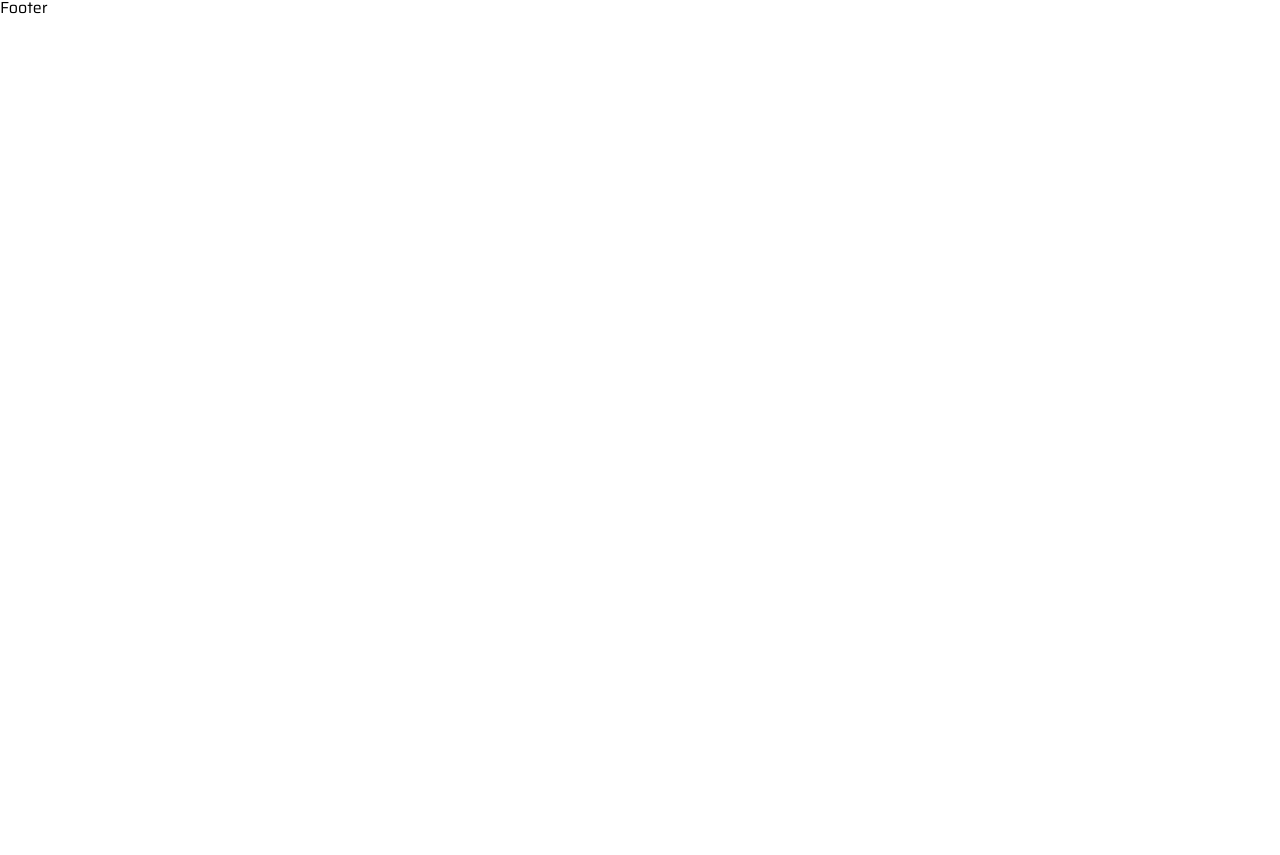
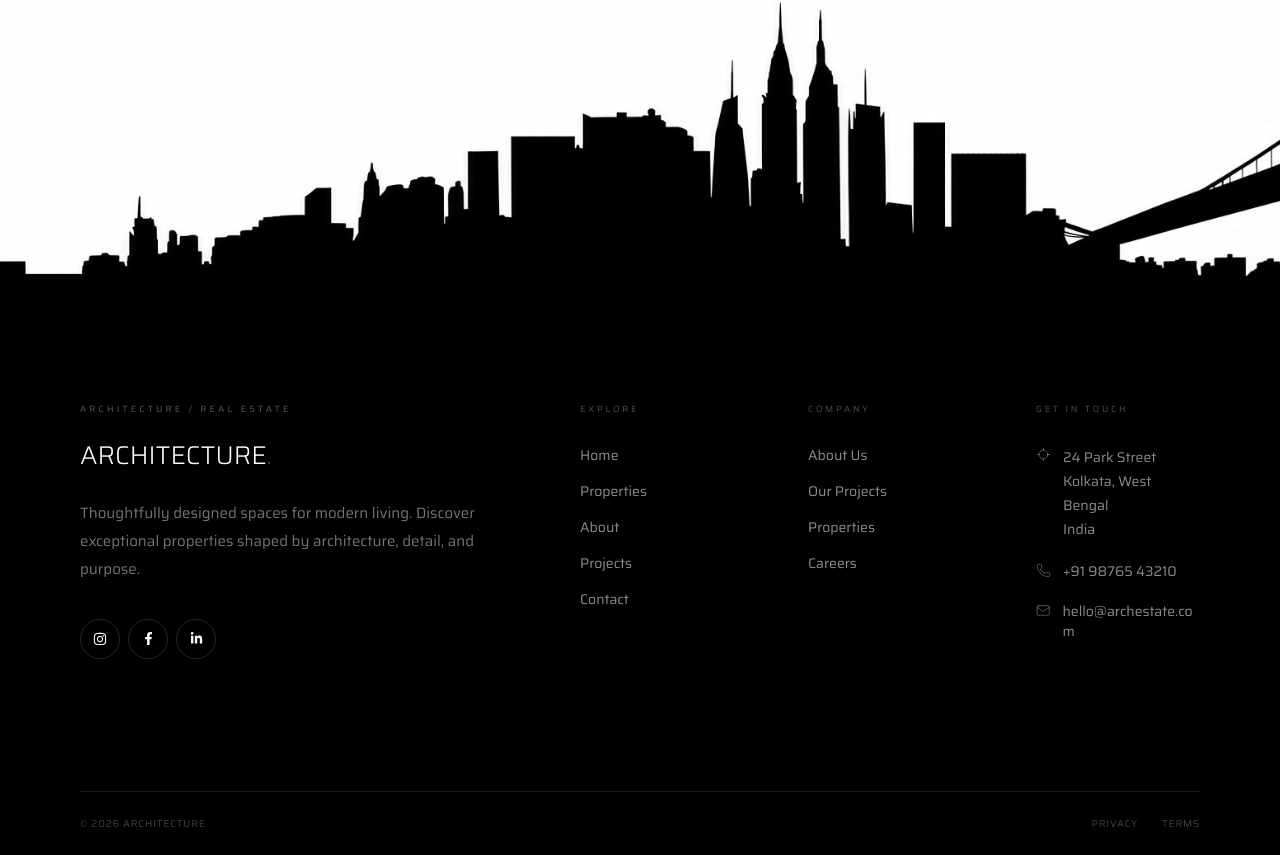
Before and after one commit to joydeep-07/Architecture, a React (Vite) app: page / in a window 1280 px wide. Shown: the part 1946-2801 px from the top of the page. Before the commit the page ends 1966 px from the top, so only its background shows below. Built offline with nearby package versions, Linux system fonts and the light colour scheme.

Commit message:
Footer Created

```diff
--- a/package.json
+++ b/package.json
@@ -4,7 +4,7 @@
   "version": "0.0.0",
   "type": "module",
   "scripts": {
-    "dev": "vite",
+    "dev": "vite --host",
     "build": "vite build",
     "lint": "eslint .",
     "preview": "vite preview"
--- a/src/layouts/Footer.jsx
+++ b/src/layouts/Footer.jsx
@@ -1,9 +1,228 @@
-import React from 'react'
+import React from "react";
+import footer from "../assets/images/footer.jpg";
+import { FaInstagram, FaFacebookF, FaLinkedinIn } from "react-icons/fa";
+import { LocateIcon, Phone, Mail, ArrowUpRight } from "lucide-react";
 
 const Footer = () => {
+  const navigation = [
+    { label: "Home", href: "#home" },
+    { label: "Properties", href: "#properties" },
+    { label: "About", href: "#about" },
+    { label: "Projects", href: "#projects" },
+    { label: "Contact", href: "#contact" },
+  ];
+
   return (
-    <div>Footer</div>
-  )
-}
+    <footer className="w-full bg-black text-white overflow-hidden">
+      {/* IMAGE */}
+      <div className="relative w-full overflow-hidden">
+        <img
+          src={footer}
+          alt="Architecture"
+          className="w-full h-full object-cover scale-[1.02]"
+        />
+      </div>
 
-export default Footer
+      {/* FOOTER CONTENT */}
+      <div className="px-6 md:px-12 lg:px-20">
+        <div className="max-w-8xl mx-auto">
+          {/* TOP SECTION */}
+          <div className="pt-10 md:py-20 lg:py-24 flex flex-col lg:flex-row justify-between gap-16">
+            {/* BRAND */}
+            <div className="max-w-xl">
+              <p className="text-[9px] uppercase tracking-[0.35em] text-white/35 mb-7">
+                Architecture / Real Estate
+              </p>
+
+              <h2 className="text-[7vw] md:text-[2vw] leading-[0.85] font-light">
+                ARCHITECTURE
+                <span className="text-white/25">.</span>
+              </h2>
+
+              <p className="mt-8 max-w-md text-sm md:text-[15px] leading-7 text-white/45">
+                Thoughtfully designed spaces for modern living. Discover
+                exceptional properties shaped by architecture, detail, and
+                purpose.
+              </p>
+
+              {/* SOCIALS */}
+              <div className="flex items-center gap-2 my-4 md:my-9">
+                <a
+                  href="#"
+                  aria-label="Instagram"
+                  className="group w-10 h-10 rounded-full border border-white/15 flex items-center justify-center hover:bg-white hover:text-black hover:border-white transition-all duration-300"
+                >
+                  <FaInstagram
+                    size={14}
+                    className="group-hover:scale-110 transition-transform duration-300"
+                  />
+                </a>
+
+                <a
+                  href="#"
+                  aria-label="Facebook"
+                  className="group w-10 h-10 rounded-full border border-white/15 flex items-center justify-center hover:bg-white hover:text-black hover:border-white transition-all duration-300"
+                >
+                  <FaFacebookF
+                    size={13}
+                    className="group-hover:scale-110 transition-transform duration-300"
+                  />
+                </a>
+
+                <a
+                  href="#"
+                  aria-label="LinkedIn"
+                  className="group w-10 h-10 rounded-full border border-white/15 flex items-center justify-center hover:bg-white hover:text-black hover:border-white transition-all duration-300"
+                >
+                  <FaLinkedinIn
+                    size={13}
+                    className="group-hover:scale-110 transition-transform duration-300"
+                  />
+                </a>
+              </div>
+            </div>
+
+            {/* RIGHT SIDE
+                Hidden on mobile
+            */}
+            <div className="hidden md:grid md:grid-cols-3 gap-12 lg:gap-16 lg:min-w-[620px]">
+              {/* EXPLORE */}
+              <div>
+                <p className="text-[9px] uppercase tracking-[0.3em] text-white/30 mb-7">
+                  Explore
+                </p>
+
+                <nav className="flex flex-col gap-4">
+                  {navigation.map((item) => (
+                    <a
+                      key={item.label}
+                      href={item.href}
+                      className="group flex items-center gap-2 w-fit text-sm text-white/55 hover:text-white transition-colors duration-300"
+                    >
+                      <span>{item.label}</span>
+
+                      <ArrowUpRight
+                        size={12}
+                        className="opacity-0 -translate-x-1 translate-y-1 group-hover:opacity-100 group-hover:translate-x-0 group-hover:translate-y-0 transition-all duration-300"
+                      />
+                    </a>
+                  ))}
+                </nav>
+              </div>
+
+              {/* COMPANY */}
+              <div>
+                <p className="text-[9px] uppercase tracking-[0.3em] text-white/30 mb-7">
+                  Company
+                </p>
+
+                <nav className="flex flex-col gap-4">
+                  {[
+                    ["About Us", "#about"],
+                    ["Our Projects", "#projects"],
+                    ["Properties", "#properties"],
+                    ["Careers", "#careers"],
+                  ].map(([label, href]) => (
+                    <a
+                      key={label}
+                      href={href}
+                      className="group flex items-center gap-2 w-fit text-sm text-white/55 hover:text-white transition-colors duration-300"
+                    >
+                      <span>{label}</span>
+
+                      <ArrowUpRight
+                        size={12}
+                        className="opacity-0 -translate-x-1 translate-y-1 group-hover:opacity-100 group-hover:translate-x-0 group-hover:translate-y-0 transition-all duration-300"
+                      />
+                    </a>
+                  ))}
+                </nav>
+              </div>
+
+              {/* CONTACT */}
+              <div>
+                <p className="text-[9px] uppercase tracking-[0.3em] text-white/30 mb-7">
+                  Get in touch
+                </p>
+
+                <div className="space-y-5">
+                  {/* LOCATION */}
+                  <div className="flex items-start gap-3">
+                    <LocateIcon
+                      size={15}
+                      strokeWidth={1.4}
+                      className="mt-0.5 text-white/35 shrink-0"
+                    />
+
+                    <p className="text-sm leading-6 text-white/55">
+                      24 Park Street
+                      <br />
+                      Kolkata, West Bengal
+                      <br />
+                      India
+                    </p>
+                  </div>
+
+                  {/* PHONE */}
+                  <a
+                    href="tel:+919876543210"
+                    className="group flex items-center gap-3 text-sm text-white/55 hover:text-white transition-colors"
+                  >
+                    <Phone
+                      size={15}
+                      strokeWidth={1.4}
+                      className="text-white/35 group-hover:text-white transition-colors"
+                    />
+
+                    <span>+91 98765 43210</span>
+                  </a>
+
+                  {/* EMAIL */}
+                  <a
+                    href="mailto:hello@archestate.com"
+                    className="group flex items-start gap-3 text-sm text-white/55 hover:text-white transition-colors"
+                  >
+                    <Mail
+                      size={15}
+                      strokeWidth={1.4}
+                      className="mt-0.5 text-white/35 group-hover:text-white transition-colors"
+                    />
+
+                    <span className="break-all">hello@archestate.com</span>
+                  </a>
+                </div>
+              </div>
+            </div>
+          </div>
+
+          {/* BOTTOM */}
+          <div className="border-t border-white/10 py-6">
+            <div className="flex flex-row items-center justify-between gap-3">
+              <p className="text-[9px] md:text-[10px] text-white/25 uppercase tracking-[0.08em]">
+                © {new Date().getFullYear()} Architecture
+              </p>
+
+              <div className="flex items-center gap-4 md:gap-6 text-[9px] md:text-[10px] text-white/25 uppercase tracking-[0.08em]">
+                <a
+                  href="#"
+                  className="hover:text-white transition-colors whitespace-nowrap"
+                >
+                  Privacy
+                </a>
+
+                <a
+                  href="#"
+                  className="hover:text-white transition-colors whitespace-nowrap"
+                >
+                  Terms
+                </a>
+              </div>
+            </div>
+          </div>
+        </div>
+      </div>
+    </footer>
+  );
+};
+
+export default Footer;
```
Also changed, not shown: src/assets/images/footer.jpg.
